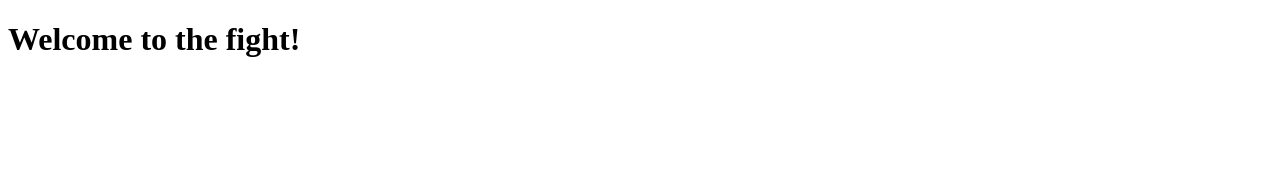
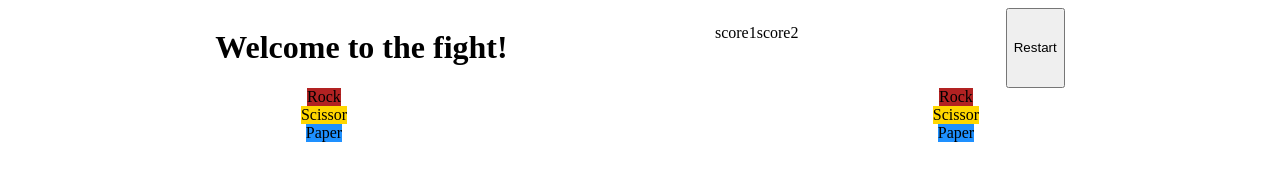
Before and after one commit to runchida/rps, a plain HTML site: page views/start.html in a window 1280 px wide. Drawn offline with Linux system fonts and the light colour scheme; files that its build step writes are made by us from their sources.

Commit message:
- basic layout - fix ref to css, js

```diff
--- a/js/app.js
+++ b/js/app.js
@@ -0,0 +1 @@
+console.log('hello')
--- a/styles/style.css
+++ b/styles/style.css
@@ -1,15 +1,48 @@
+#player1 {
+    display: flex;
+    align-items: flex-start;
+    margin: auto;
+}
+
+#player2 {
+    display: flex;
+    align-items: flex-end;
+    margin: auto;
+}
+
+.head {
+    display: flex;
+    flex-direction: row;
+    justify-content: space-evenly;
+}
+
+.score {
+    display: flex;
+    flex-direction: row;
+}
+
+.game {
+    display: flex;
+    flex-direction: row;
+}
+
 .player {
-    color: #399BA8;
+    display: flex;
+    flex-direction: column;
+}
+
+.rsp {
+    margin: auto;
 }
 
 .rock {
-    color: #399BA8;
+    background-color: #B22222;
 }
 
 .sciss {
-    color: #399BA8;
+    background-color: #FFD700;
 }
 
 .paper {
-    color: #399BA8;
+    background-color: #1E90FF;
 }
--- a/views/start.html
+++ b/views/start.html
@@ -3,22 +3,31 @@
 
 <head>
     <meta charset="UTF-8">
-    <title>Weather Journal</title>
-    <link rel="stylesheet" href="styles/style.css">
+    <title>RSP</title>
+    <link rel="stylesheet" href="../styles/style.css">
+    <script src="../js/app.js" type="text/javascript"></script>
 </head>
 
 <body>
-    <h1 class="main-head">Welcome to the fight!</h1>
-    <div id="player1">
-        <div id="rock1"></div>
-        <div id="sciss1"></div>
-        <div id="paper1"></div>
+    <div class="head">
+        <h1>Welcome to the fight!</h1>
+        <div class="score">
+            <p id="score1">score1</p>
+            <p id="score2">score2</p>
+        </div>
+        <button>Restart</button>
     </div>
-    <div id="player2">
-        <div id="rock2"></div>
-        <div id="sciss2"></div>
-        <div id="paper2"></div>
+    <div class="game">
+        <div id="player1" class="player">
+            <div id="rock1" class="rock rsp">Rock</div>
+            <div id="sciss1" class="sciss rsp">Scissor</div>
+            <div id="paper1" class="paper rsp">Paper</div>
+        </div>
+        <div id="player2" class="player">
+            <div id="rock2" class="rock rsp">Rock</div>
+            <div id="sciss2" class="sciss rsp">Scissor</div>
+            <div id="paper2" class="paper rsp">Paper</div>
+        </div>
     </div>
-    <script src="js/app.js" type="text/javascript"></script>
 </body>
 </html>
```
